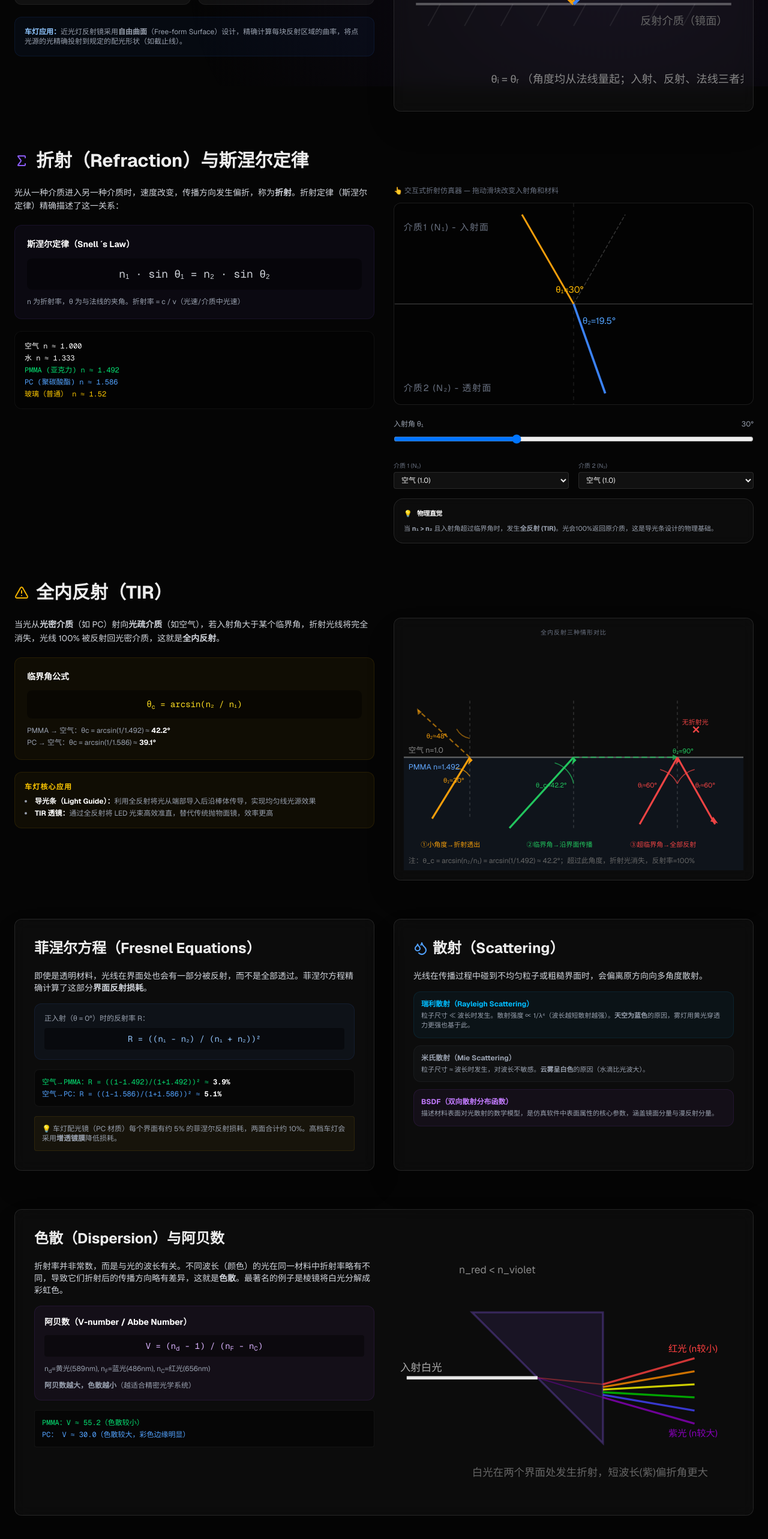
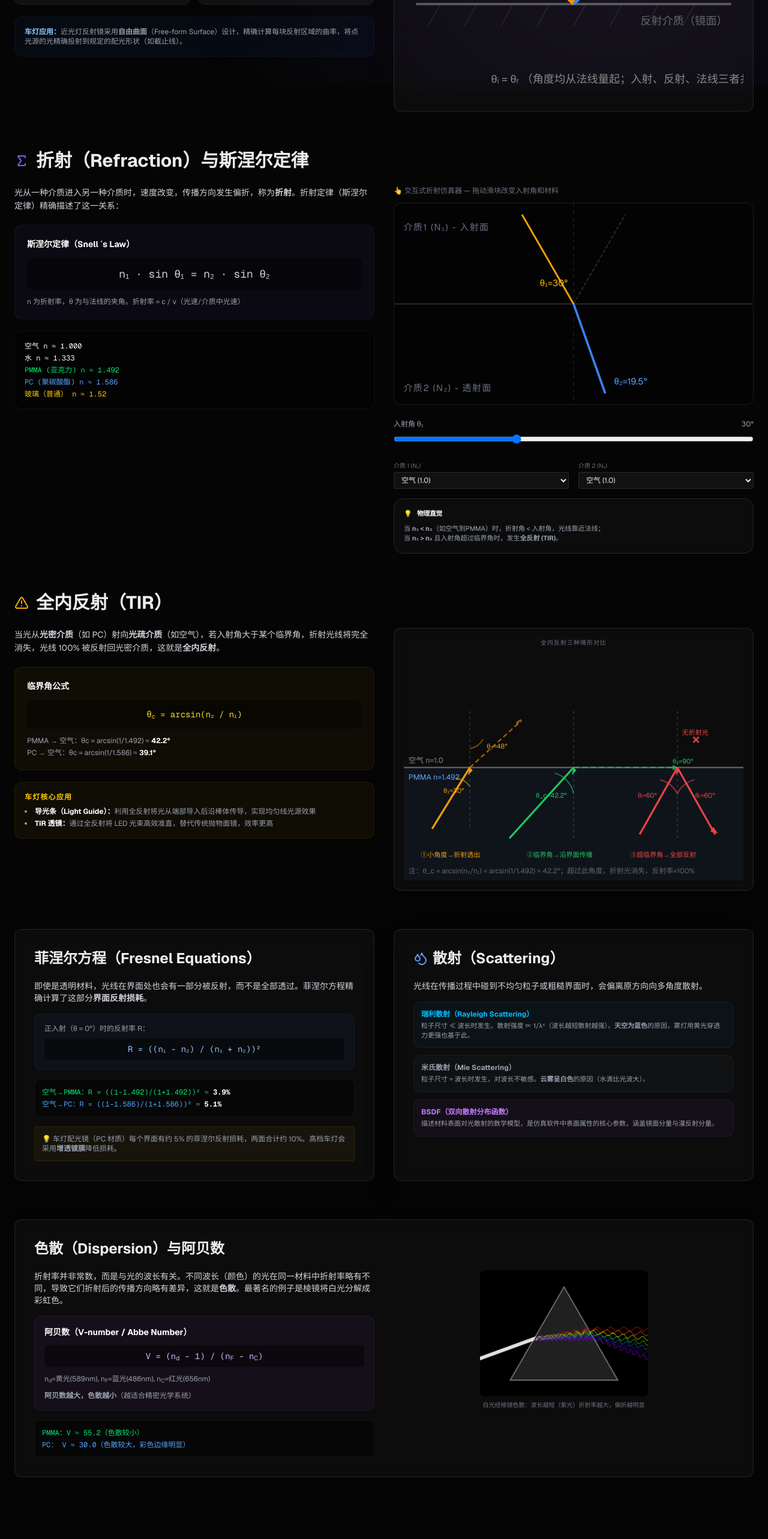
Before and after one commit to FeifeiWang920/optics-edu, a Next.js app: page /interactions in a window 1280 px wide. Shown: the part 656-3222 px from the top of the page at 60% size. After the commit the page ends 3167 px from the top, so only its background shows below. Built offline with nearby package versions, Linux system fonts and the light colour scheme.

Commit message:
fix: 色散和立体角图例修正

```diff
--- a/src/app/interactions/page.tsx
+++ b/src/app/interactions/page.tsx
@@ -160,21 +160,22 @@ export default function InteractionsPage() {
               <text x="5" y="133" fill="#60a5fa" fontSize="8">PMMA n=1.492</text>
 
               {/* ── CASE 1: Small angle ─ partial refraction ── */}
-              {/* Incident ray from bottom-left, angle ~20° from normal */}
+              {/* Incident ray from bottom-left, angle ~30° from normal */}
               {/* Normal at x=70 */}
               <line x1="70" y1="60" x2="70" y2="185" stroke="rgba(255,255,255,0.15)" strokeWidth="1" strokeDasharray="3,3"/>
               {/* Incident: from (30,185) to (70,120), θ₁≈30° from normal */}
               <line x1="30" y1="185" x2="70" y2="120" stroke="#f59e0b" strokeWidth="2"/>
               <polygon points="68,128 73,123 70,120" fill="#f59e0b"/>
-              {/* Refracted: sinθ₂=n₁/n₂·sinθ₁=1.492·sin30°/1=0.746→θ₂≈48° from normal, goes upper-left more */}
-              {/* At x=70,y=120, θ₁=30°→tanθ₁=0.577→Δx=40,Δy=69; refracted θ₂=48°→tanθ₂=1.11, Δy=50→Δx=55 to LEFT */}
-              <line x1="70" y1="120" x2="15" y2="70" stroke="#f59e0b" strokeWidth="1.5" strokeDasharray="5,3" opacity="0.6"/>
-              <polygon points="19,72 14,68 15,75" fill="#f59e0b" opacity="0.6"/>
+              {/* Refracted: sinθ₂=n₁/n₂·sinθ₁=1.492·sin30°/1=0.746→θ₂≈48° from normal */}
+              {/* 折射光跨越法线到右侧，向远离法线方向偏折（θ₂ > θ₁） */}
+              {/* At x=70,y=120, θ₂=48°→tanθ₂=1.11, Δy=50→Δx=55 to RIGHT */}
+              <line x1="70" y1="120" x2={70 + 55} y2="70" stroke="#f59e0b" strokeWidth="1.5" strokeDasharray="5,3" opacity="0.6"/>
+              <polygon points={"119,72 125,68 120,75"} fill="#f59e0b" opacity="0.6"/>
               {/* Angle arcs */}
               <path d="M 70 140 A 20 20 0 0 0 55.4 131.4" fill="none" stroke="#f59e0b" strokeWidth="1" opacity="0.7"/>
               <text x="42" y="147" fill="#f59e0b" fontSize="7">θ₁≈30°</text>
-              <path d="M 70 100 A 20 20 0 0 1 56 90" fill="none" stroke="#f59e0b" strokeWidth="1" opacity="0.5"/>
-              <text x="24" y="100" fill="#f59e0b" fontSize="7">θ₂≈48°</text>
+              <path d="M 70 100 A 20 20 0 0 0 84 90" fill="none" stroke="#f59e0b" strokeWidth="1" opacity="0.5"/>
+              <text x="88" y="100" fill="#f59e0b" fontSize="7">θ₂≈48°</text>
               <text x="18" y="215" fill="#f59e0b" fontSize="7">①小角度→折射透出</text>
 
               {/* ── CASE 2: Critical angle ─ refracted ray grazes the surface ── */}
@@ -287,37 +288,16 @@ export default function InteractionsPage() {
               <p className="text-blue-400">PC：  V ≈ 30.0（色散较大，彩色边缘明显）</p>
             </div>
           </div>
-          {/* Dispersion SVG - Physically Accurate */}
-          <div>
-            <svg viewBox="0 0 260 180" className="w-full" xmlns="http://www.w3.org/2000/svg">
-              {/* Prism: Triangle with points (60,40), (160,140), (160,40) */}
-              <polygon points="60,40 160,140 160,40" fill="rgba(139,92,246,0.1)" stroke="rgba(139,92,246,0.3)" strokeWidth="1.5"/>
-
-              {/* Incident white light arriving at (60,40)? No, let's hit the center of the slope */}
-              {/* Slope is from (60,40) to (160,140). Midpoint is (110, 90) */}
-              <line x1="10" y1="90" x2="110" y2="90" stroke="white" strokeWidth="2.5" opacity="0.9"/>
-              <text x="5" y="85" fill="#aaa" fontSize="8">入射白光</text>
-
-              {/* Internal dispersed rays from (110,90) to vertical edge x=160 */}
-              {/* Red (less bending): roughly to (160, 95) */}
-              <line x1="110" y1="90" x2="160" y2="95" stroke="#ff4141" strokeWidth="1" opacity="0.4"/>
-              {/* Violet (more bending): roughly to (160, 105) */}
-              <line x1="110" y1="90" x2="160" y2="105" stroke="#8800bb" strokeWidth="1" opacity="0.4"/>
-
-              {/* Outgoing dispersed rays from vertical edge to right */}
-              <line x1="160" y1="95" x2="230" y2="75" stroke="#ff4141" strokeWidth="1.5" opacity="0.8"/>
-              <line x1="160" y1="97" x2="230" y2="85" stroke="#ff8c00" strokeWidth="1.5" opacity="0.8"/>
-              <line x1="160" y1="99" x2="230" y2="95" stroke="#ffff00" strokeWidth="1.5" opacity="0.8"/>
-              <line x1="160" y1="101" x2="230" y2="105" stroke="#00cc00" strokeWidth="1.5" opacity="0.8"/>
-              <line x1="160" y1="103" x2="230" y2="115" stroke="#4444ff" strokeWidth="1.5" opacity="0.8"/>
-              <line x1="160" y1="105" x2="230" y2="125" stroke="#8800bb" strokeWidth="1.5" opacity="0.8"/>
-
-              <text x="210" y="70" fill="#ff4141" fontSize="7">红光 (n较小)</text>
-              <text x="210" y="135" fill="#8800bb" fontSize="7">紫光 (n较大)</text>
-
-              <text x="50" y="10" fill="#888" fontSize="8">n_red &lt; n_violet</text>
-              <text x="60" y="165" fill="#666" fontSize="8">白光在两个界面处发生折射，短波长(紫)偏折角更大</text>
-            </svg>
+          {/* Dispersion GIF - 来自 Wikipedia 的标准色散示意图 */}
+          <div className="flex flex-col items-center">
+            <img
+              src="/Light_dispersion_conceptual_waves.gif"
+              alt="光通过三棱镜的色散现象"
+              className="w-full max-w-[280px] rounded-lg"
+            />
+            <p className="text-[10px] text-gray-500 mt-2 text-center">
+              白光经棱镜色散：波长越短（紫光）折射率越大，偏折越明显
+            </p>
           </div>
         </div>
       </section>
--- a/src/components/RayTracer.tsx
+++ b/src/components/RayTracer.tsx
@@ -1,6 +1,6 @@
 "use client";
 
-import { useState } from "react";
+import { useState, useMemo } from "react";
 import { motion } from "framer-motion";
 
 export default function RayTracer() {
@@ -23,6 +23,17 @@ export default function RayTracer() {
 
   const theta2Deg = (theta2Rad * 180) / Math.PI;
 
+  // 计算光线坐标
+  // 入射光线：从介质1（上方）射向界面中心
+  // 入射光在法线左侧（x < 200），斜向下方射向界面中心
+  const incidentStartX = 200 - 100 * Math.tan(theta1Rad);
+  const incidentStartY = 112.5 - 100;
+
+  // 折射光线：从界面中心射入介质2（下方），跨越法线到右侧
+  // 折射光在法线右侧（x > 200），偏向法线（θ₂ < θ₁）
+  const refractedEndX = 200 + 100 * Math.tan(theta2Rad);
+  const refractedEndY = 112.5 + 100;
+
   return (
     <div className="flex flex-col gap-6">
       <div className="relative aspect-video bg-black/40 rounded-xl overflow-hidden border border-white/10">
@@ -38,25 +49,21 @@ export default function RayTracer() {
           <text x="10" y="210" className="fill-gray-500 text-[10px] uppercase tracking-widest leading-none">介质2 (n₂) - 透射面</text>
 
           {/* Incident Ray */}
-          <motion.line
-            animate={{
-              x1: 200 - 100 * Math.tan(theta1Rad),
-              y1: 112.5 - 100,
-              x2: 200,
-              y2: 112.5
-            }}
+          <line
+            x1={incidentStartX}
+            y1={incidentStartY}
+            x2={200}
+            y2={112.5}
             stroke="#f59e0b"
             strokeWidth="2"
           />
 
           {/* Reflected Ray */}
-          <motion.line
-             animate={{
-                x1: 200,
-                y1: 112.5,
-                x2: 200 + 100 * Math.tan(theta1Rad),
-                y2: 112.5 - 100
-             }}
+          <line
+             x1={200}
+             y1={112.5}
+             x2={200 + 100 * Math.tan(theta1Rad)}
+             y2={112.5 - 100}
              stroke="rgba(255, 255, 255, 0.2)"
              strokeWidth="1"
              strokeDasharray="4 2"
@@ -64,33 +71,29 @@ export default function RayTracer() {
 
           {/* Refracted or TIR Ray */}
           {!isTIR ? (
-            <motion.line
-              animate={{
-                x1: 200,
-                y1: 112.5,
-                x2: 200 + 100 * Math.tan(theta2Rad),
-                y2: 112.5 + 100
-              }}
+            <line
+              x1={200}
+              y1={112.5}
+              x2={refractedEndX}
+              y2={refractedEndY}
               stroke="#3b82f6"
               strokeWidth="2.5"
             />
           ) : (
-            <motion.line
-              animate={{
-                x1: 200,
-                y1: 112.5,
-                x2: 200 + 100 * Math.tan(theta1Rad),
-                y2: 112.5 - 100
-              }}
+            <line
+              x1={200}
+              y1={112.5}
+              x2={200 - 100 * Math.tan(theta1Rad)}
+              y2={112.5 - 100}
               stroke="#ef4444"
               strokeWidth="2.5"
             />
           )}
 
           {/* Angles */}
-          <text x="180" y="100" className="fill-amber-400 text-[10px]">θ₁={angle}°</text>
+          <text x={incidentStartX + 20} y={incidentStartY + 80} className="fill-amber-400 text-[10px]">θ₁={angle}°</text>
           {!isTIR && (
-             <text x="210" y="135" className="fill-blue-400 text-[10px]">θ₂={theta2Deg.toFixed(1)}°</text>
+             <text x={refractedEndX + 10} y={refractedEndY - 10} className="fill-blue-400 text-[10px]">θ₂={theta2Deg.toFixed(1)}°</text>
           )}
           {isTIR && (
              <text x="50%" y="150" textAnchor="middle" className="fill-red-500 font-bold text-sm tracking-widest uppercase opacity-80">全内反射 (TIR)!</text>
@@ -145,7 +148,8 @@ export default function RayTracer() {
               💡 <span className="text-secondary-400 uppercase tracking-tighter">物理直觉</span>
            </p>
            <p>
-              当 <strong>n₁ &gt; n₂</strong> 且入射角超过临界角时，发生<strong>全反射 (TIR)</strong>。光会100%返回原介质，这是导光条设计的物理基础。
+              当 <strong>n₁ &lt; n₂</strong>（如空气到PMMA）时，折射角 &lt; 入射角，光线靠近法线；<br/>
+              当 <strong>n₁ &gt; n₂</strong> 且入射角超过临界角时，发生<strong>全反射 (TIR)</strong>。
            </p>
         </div>
       </div>
```
Also changed, not shown: src/app/photometry/page.tsx (+48 -32 lines), public/Light_dispersion_conceptual_waves.gif (added).
